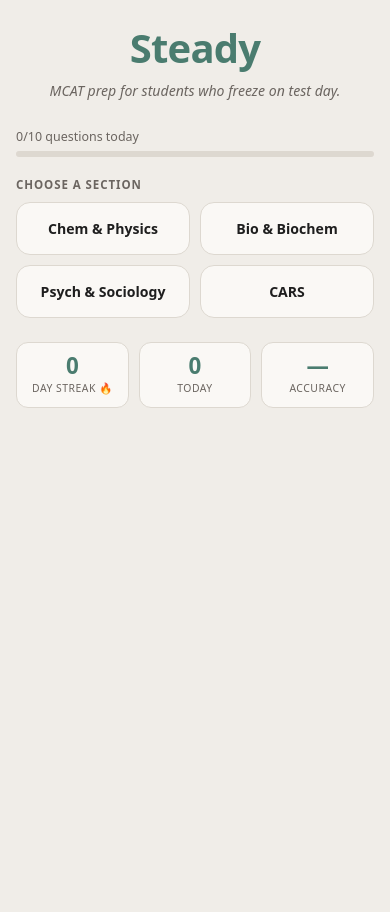
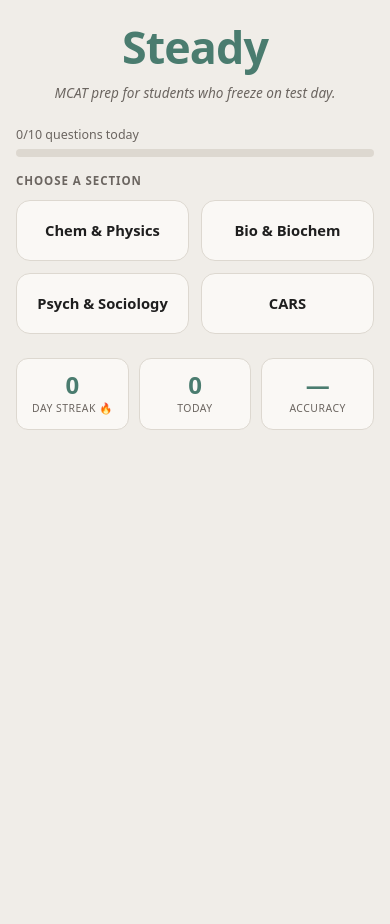
Before and after one commit to Manaleshi/steady-app, a React (Create React App) app: page / in a window 390 px wide. Built offline with nearby package versions, Linux system fonts and the light colour scheme.

Commit message:
Mobile UI improvements

```diff
--- a/src/App.js
+++ b/src/App.js
@@ -203,45 +203,45 @@ export default function App() {
 }
 
 const styles = {
-  wrap: { fontFamily: "system-ui, sans-serif", background: "#f0ede8", minHeight: "100vh", padding: "20px 16px 48px", maxWidth: 480, margin: "0 auto" },
-  header: { display: "flex", alignItems: "center", justifyContent: "space-between", marginBottom: 20 },
-  headerTitle: { fontSize: "1.2rem", fontWeight: 700, color: "#4a7c6f" },
-  back: { background: "none", border: "none", color: "#4a7c6f", fontSize: "0.9rem", cursor: "pointer", fontWeight: 600 },
+  wrap: { fontFamily: "system-ui, sans-serif", background: "#f0ede8", minHeight: "100vh", padding: "16px 16px 64px", maxWidth: 480, margin: "0 auto" },
+  header: { display: "flex", alignItems: "center", justifyContent: "space-between", marginBottom: 16 },
+  headerTitle: { fontSize: "1.1rem", fontWeight: 700, color: "#4a7c6f" },
+  back: { background: "none", border: "none", color: "#4a7c6f", fontSize: "0.95rem", cursor: "pointer", fontWeight: 600, padding: "8px 0" },
   streakBadge: { fontSize: "1rem", fontWeight: 700, color: "#4a7c6f" },
-  homeHeader: { textAlign: "center", marginBottom: 28 },
-  logo: { fontSize: "2.5rem", fontWeight: 800, color: "#4a7c6f", letterSpacing: "-0.02em" },
-  tagline: { fontSize: "0.88rem", color: "#6b6560", marginTop: 6, fontStyle: "italic" },
-  progressWrap: { marginBottom: 20 },
+  homeHeader: { textAlign: "center", marginBottom: 24 },
+  logo: { fontSize: "2.8rem", fontWeight: 800, color: "#4a7c6f", letterSpacing: "-0.02em" },
+  tagline: { fontSize: "0.85rem", color: "#6b6560", marginTop: 6, fontStyle: "italic", lineHeight: 1.4 },
+  progressWrap: { marginBottom: 16 },
   progressLabel: { fontSize: "0.78rem", color: "#6b6560", marginBottom: 6, fontWeight: 500 },
-  progressBar: { background: "#ddd8d0", borderRadius: 4, height: 6, overflow: "hidden" },
+  progressBar: { background: "#ddd8d0", borderRadius: 4, height: 8, overflow: "hidden" },
   progressFill: { height: "100%", background: "#4a7c6f", borderRadius: 4, transition: "width 0.4s ease" },
-  breathe: { background: "#e0eeeb", border: "1px solid #7aab9e", borderRadius: 12, padding: "9px 16px", fontSize: "0.8rem", color: "#4a7c6f", fontWeight: 500, display: "flex", alignItems: "center", gap: 8, marginBottom: 16 },
-  breatheDot: { width: 7, height: 7, borderRadius: "50%", background: "#4a7c6f", display: "inline-block", animation: "breathe 4s ease-in-out infinite", flexShrink: 0 },
-  card: { background: "#faf8f5", border: "1px solid #ddd8d0", borderRadius: 16, padding: 24, boxShadow: "0 2px 14px rgba(0,0,0,0.07)", marginBottom: 16, minHeight: 200 },
+  breathe: { background: "#e0eeeb", border: "1px solid #7aab9e", borderRadius: 12, padding: "10px 16px", fontSize: "0.82rem", color: "#4a7c6f", fontWeight: 500, display: "flex", alignItems: "center", gap: 8, marginBottom: 16, lineHeight: 1.4 },
+  breatheDot: { width: 8, height: 8, borderRadius: "50%", background: "#4a7c6f", display: "inline-block", flexShrink: 0 },
+  card: { background: "#faf8f5", border: "1px solid #ddd8d0", borderRadius: 16, padding: "20px 16px", boxShadow: "0 2px 14px rgba(0,0,0,0.07)", marginBottom: 16, minHeight: 220 },
   topicTag: { fontSize: "0.68rem", textTransform: "uppercase", letterSpacing: "0.08em", color: "#4a7c6f", fontWeight: 600, marginBottom: 10, fontFamily: "monospace" },
-  questionText: { fontSize: "1rem", lineHeight: 1.55, color: "#1e1e1e", fontWeight: 500, marginBottom: 16 },
-  optionsGrid: { display: "grid", gridTemplateColumns: "1fr 1fr", gap: 8 },
-  optBtn: { padding: "10px 12px", borderRadius: 10, border: "1.5px solid", fontSize: "0.81rem", cursor: "pointer", textAlign: "left", lineHeight: 1.35, fontFamily: "inherit", transition: "all 0.15s" },
-  explanation: { background: "#e0eeeb", borderLeft: "3px solid #4a7c6f", borderRadius: 8, padding: "12px 14px", fontSize: "0.84rem", lineHeight: 1.6, color: "#1e1e1e", marginTop: 14 },
-  explanationLabel: { fontSize: "0.65rem", textTransform: "uppercase", letterSpacing: "0.06em", color: "#4a7c6f", fontWeight: 600, marginBottom: 5 },
-  loadingWrap: { display: "flex", flexDirection: "column", alignItems: "center", justifyContent: "center", minHeight: 160, gap: 14 },
-  spinner: { width: 32, height: 32, border: "3px solid #e0eeeb", borderTopColor: "#4a7c6f", borderRadius: "50%", animation: "spin 0.8s linear infinite" },
-  loadingText: { color: "#6b6560", fontSize: "0.85rem" },
+  questionText: { fontSize: "1.05rem", lineHeight: 1.6, color: "#1e1e1e", fontWeight: 500, marginBottom: 20 },
+  optionsGrid: { display: "flex", flexDirection: "column", gap: 10 },
+  optBtn: { padding: "14px 16px", borderRadius: 12, border: "1.5px solid", fontSize: "0.88rem", cursor: "pointer", textAlign: "left", lineHeight: 1.4, fontFamily: "inherit", transition: "all 0.15s", width: "100%" },
+  explanation: { background: "#e0eeeb", borderLeft: "3px solid #4a7c6f", borderRadius: 8, padding: "14px 16px", fontSize: "0.86rem", lineHeight: 1.6, color: "#1e1e1e", marginTop: 16 },
+  explanationLabel: { fontSize: "0.65rem", textTransform: "uppercase", letterSpacing: "0.06em", color: "#4a7c6f", fontWeight: 600, marginBottom: 6 },
+  loadingWrap: { display: "flex", flexDirection: "column", alignItems: "center", justifyContent: "center", minHeight: 180, gap: 14 },
+  spinner: { width: 36, height: 36, border: "3px solid #e0eeeb", borderTopColor: "#4a7c6f", borderRadius: "50%", animation: "spin 0.8s linear infinite" },
+  loadingText: { color: "#6b6560", fontSize: "0.88rem" },
   errorWrap: { textAlign: "center", padding: "24px 12px", color: "#6b6560", display: "flex", flexDirection: "column", gap: 12, alignItems: "center" },
-  sectionLabel: { fontSize: "0.72rem", textTransform: "uppercase", letterSpacing: "0.08em", color: "#6b6560", fontWeight: 600, marginBottom: 10 },
-  sectionGrid: { display: "grid", gridTemplateColumns: "1fr 1fr", gap: 10, marginBottom: 24 },
-  sectionBtn: { padding: "16px 12px", borderRadius: 14, border: "1.5px solid #ddd8d0", background: "#faf8f5", color: "#1e1e1e", fontSize: "0.88rem", fontWeight: 600, cursor: "pointer", fontFamily: "inherit", textAlign: "center" },
+  sectionLabel: { fontSize: "0.72rem", textTransform: "uppercase", letterSpacing: "0.08em", color: "#6b6560", fontWeight: 600, marginBottom: 12 },
+  sectionGrid: { display: "grid", gridTemplateColumns: "1fr 1fr", gap: 12, marginBottom: 24 },
+  sectionBtn: { padding: "20px 12px", borderRadius: 14, border: "1.5px solid #ddd8d0", background: "#faf8f5", color: "#1e1e1e", fontSize: "0.92rem", fontWeight: 600, cursor: "pointer", fontFamily: "inherit", textAlign: "center", lineHeight: 1.3 },
   sectionTitle: { fontSize: "1.4rem", fontWeight: 700, color: "#4a7c6f", marginBottom: 16 },
-  topicGrid: { display: "flex", flexWrap: "wrap", gap: 8 },
-  topicBtn: { padding: "8px 16px", borderRadius: 20, border: "1.5px solid #ddd8d0", background: "#faf8f5", color: "#1e1e1e", fontSize: "0.82rem", cursor: "pointer", fontFamily: "inherit" },
+  topicGrid: { display: "flex", flexWrap: "wrap", gap: 10 },
+  topicBtn: { padding: "12px 18px", borderRadius: 20, border: "1.5px solid #ddd8d0", background: "#faf8f5", color: "#1e1e1e", fontSize: "0.86rem", cursor: "pointer", fontFamily: "inherit", lineHeight: 1.3 },
   statsRow: { display: "grid", gridTemplateColumns: "repeat(3,1fr)", gap: 10 },
-  statCard: { background: "#faf8f5", border: "1px solid #ddd8d0", borderRadius: 12, padding: "12px 8px", textAlign: "center" },
-  statVal: { fontSize: "1.4rem", fontWeight: 700, color: "#4a7c6f", lineHeight: 1 },
+  statCard: { background: "#faf8f5", border: "1px solid #ddd8d0", borderRadius: 12, padding: "14px 8px", textAlign: "center" },
+  statVal: { fontSize: "1.5rem", fontWeight: 700, color: "#4a7c6f", lineHeight: 1 },
   statLabel: { fontSize: "0.65rem", color: "#6b6560", marginTop: 4, textTransform: "uppercase", letterSpacing: "0.05em" },
-  btnPrimary: { width: "100%", padding: "14px 20px", borderRadius: 12, border: "none", background: "#4a7c6f", color: "white", fontSize: "0.95rem", fontWeight: 600, cursor: "pointer", fontFamily: "inherit", marginBottom: 10 },
-  btnSecondary: { width: "100%", padding: "14px 20px", borderRadius: 12, border: "1.5px solid #ddd8d0", background: "#faf8f5", color: "#6b6560", fontSize: "0.9rem", fontWeight: 500, cursor: "pointer", fontFamily: "inherit" },
+  btnPrimary: { width: "100%", padding: "16px 20px", borderRadius: 14, border: "none", background: "#4a7c6f", color: "white", fontSize: "1rem", fontWeight: 600, cursor: "pointer", fontFamily: "inherit", marginBottom: 10 },
+  btnSecondary: { width: "100%", padding: "16px 20px", borderRadius: 14, border: "1.5px solid #ddd8d0", background: "#faf8f5", color: "#6b6560", fontSize: "0.95rem", fontWeight: 500, cursor: "pointer", fontFamily: "inherit" },
   celebrate: { background: "#4a7c6f", minHeight: "100vh", display: "flex", alignItems: "center", justifyContent: "center", padding: 24 },
   celebrateInner: { textAlign: "center", display: "flex", flexDirection: "column", gap: 16, alignItems: "center" },
-  celebrateTitle: { fontSize: "2rem", fontWeight: 800, color: "white" },
-  celebrateSub: { fontSize: "1rem", color: "#e0eeeb" },
+  celebrateTitle: { fontSize: "2.2rem", fontWeight: 800, color: "white" },
+  celebrateSub: { fontSize: "1rem", color: "#e0eeeb", lineHeight: 1.5 },
 };
```
